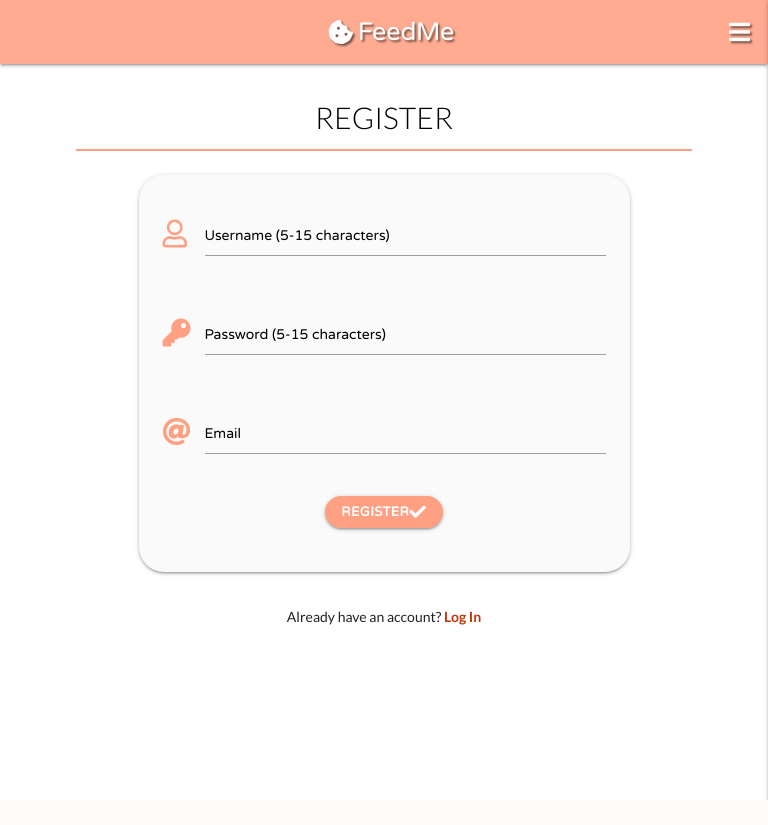
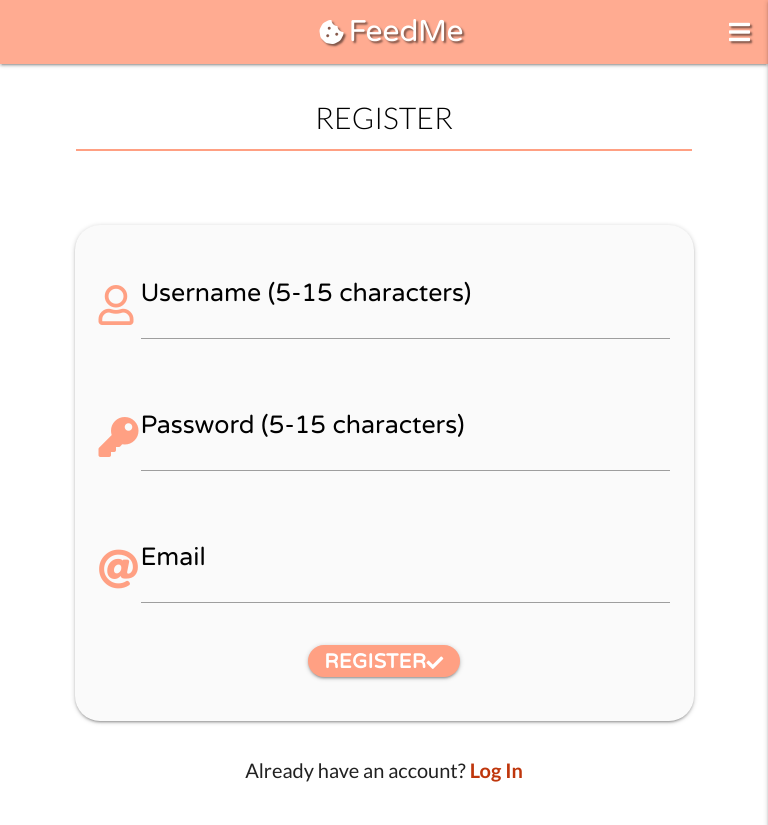
Before and after one commit to Code-Institute-Submissions/FeedMe, a Flask app: page /register in a window 768 px wide. Before the commit the page ends 800 px from the top, so only its background shows below. Run offline with Flask 2, Linux system fonts and the light colour scheme; some libraries are stand-ins or nearby versions; some web fonts are replaced.

Commit message:
added media queries for medium size devices

```diff
--- a/static/css/style.css
+++ b/static/css/style.css
@@ -565,3 +565,111 @@ a.btn-large.add-recipe:hover{
         font-size: 15px;
     }
 }
+
+/* --------- Medium Screens --- */
+@media (min-width: 720px) and (max-width: 1024px){
+    .btn-lg{
+        font-size: 20px;
+        width: 180px;
+    }
+
+    a.brand-logo{
+        font-size: 30px;
+    }
+
+    .caption h1{
+        font-size: 60px;
+    }
+
+    a.brand-logo.center-align.deep-orange-text.text-lighten-2{
+        font-size: 40px;
+    }
+
+    h4{
+        margin-top: 50px;
+        margin-bottom: 30px;
+    }
+
+    .sidenav li a{
+        font-size: 30px;
+        margin-bottom: 10px;
+    }
+
+    form.col.s12.m10.l8.offset-m1.offset-l2{
+        margin-top: 50px;
+    }
+
+    label.active,
+    label.label{
+        font-size: 25px;
+    }
+
+    .input-field #username,
+    .input-field #password,
+    .input-field #email{
+        height: 60px;
+        margin-top: 15px;
+    }
+
+    i.fas.fa-user.prefix,
+    i.fas.fa-key.prefix,
+    i.far.fa-user.prefix,
+    i.fas.fa-at.prefix{
+        font-size: 40px;
+        margin-top: 15px;
+    }
+
+    button.btn-small{
+        font-size: 20px;
+        line-height: 35px;
+    }
+
+    p.center.align.no-account,
+    p.center.align{
+        font-size: 20px;
+    }
+
+    i.fas.fa-book-open{
+        font-size: 2.5rem;
+        padding-right: 10px;
+    }
+
+    label.search-bar{
+        font-size: 20px;
+    }
+
+    div.col.s12.m12.l12.total-results{
+        font-size: 25px;
+    }
+
+    .card .card-content .card-title{
+        font-size: 30px;
+    }
+
+    h5.recipe-description{
+        font-size: 25px;
+    }
+
+    .btn-recipe{
+        width: 120px;
+        font-size: 18px;
+    }
+
+    div.recipe-details{
+        margin-top: 50px;
+        font-size: 20px;
+    }
+
+    div.col.s12.m12{
+        font-size: 20px;
+    }
+
+    div.row.card-panel{
+        max-width: 90%;
+    }
+
+    a.btn-large.add-recipe{
+        font-size: 20px;
+        margin: 20px;
+    }
+}
--- a/templates/add_tool.html
+++ b/templates/add_tool.html
@@ -31,7 +31,7 @@
             <!-- Tool Details -->
             <div class="row">
                 <div class="input-field col s12">
-                    <i class="fas fa-align-left prefix deep-orange-text text-lighten-3"></i>
+                    <i class="fas fa-search-plus prefix deep-orange-text text-lighten-3"></i>
                     <textarea id="tool_details" name="tool_details" minlength="5"
                         maxlength="500" class="materialize-textarea validate" required></textarea>
                     <label for="tool_details">Details</label>
@@ -41,7 +41,7 @@
             <!-- Tool Image -->
             <div class="row">
                 <div class="input-field col s12">
-                    <i class="fas fa-align-left prefix deep-orange-text text-lighten-3"></i>
+                    <i class="fas fa-image prefix deep-orange-text text-lighten-3"></i>
                     <textarea id="tool_image" name="tool_image" class="materialize-textarea" minlength="5"
                         maxlength="500" required></textarea>
                     <label for="tool_image">Image URL</label>
--- a/templates/categories.html
+++ b/templates/categories.html
@@ -15,10 +15,12 @@
         </div>
     </div>
     <!-- End Add Categories Button -->
+
+    <!-- Categories-->
         {% if categories|length > 0 %}
         <div class="row center-align">
             {% for category in categories %}
-                <div class="col s12 m4 l3">
+                <div class="col s12 m12 l3">
             <div class="card">
                 <div class="card-image">
                     <img src="{{category.category_image}}" alt="{{category.category_name}}">
--- a/templates/edit_recipe.html
+++ b/templates/edit_recipe.html
@@ -21,7 +21,7 @@
                             {% endif %}
                         {% endfor %}
                     </select>
-                    <label for="category_name">Recipe Category</label>
+                    <label for="category_name" class="label">Recipe Category</label>
                 </div>
             </div>
             <!-- Recipe Name -->
@@ -80,7 +80,7 @@
                     <i class="far fa-clock prefix deep-orange-text text-lighten-3"></i>
                     <input type="time" id="time" name="time" value="{{ recipe.time }}"
                         class="form-control validate" required>
-                    <label for="time">Preparation Time (HH:MM)</label>
+                    <label for="time">Time</label>
                 </div>
                 <!-- Dificulty -->
                 <div class="input-field col s6">
@@ -95,7 +95,7 @@
                             {% endif %}
                         {% endfor %}
                     </select>
-                    <label for="difficulty"></label>
+                    <label for="difficulty" class="label">Difficulty</label>
                 </div>
             </div>
             <!-- Submit Recipe Button -->
--- a/templates/login.html
+++ b/templates/login.html
@@ -7,7 +7,7 @@
     </h3>
 
     <div class="row">
-        <form class="col s12 m8 offset-m2" method="POST" action="{{ url_for('login') }}">
+        <form class="col s12 m10 l8 offset-m1 offset-l2" method="POST" action="{{ url_for('login') }}">
             <div class="card-panel grey lighten-5">
                 <!-- Username -->
                 <div class="row">
--- a/templates/recipe.html
+++ b/templates/recipe.html
@@ -7,11 +7,11 @@
 </h3>
 
 <div class="row container recipe">
-    <div class="col s12 m8 l6">
+    <div class="col s12 m12 l6">
         <img class="responsive-img image-shadow image" src="{{ recipe.recipe_image }}" alt="{{ recipe.recipe_name }}">
     </div>
     <div class="row container">
-        <div class="col s10 m3 l4 recipe-details">
+        <div class="col s10 m12 l4 recipe-details">
             <div>
                 <b>Category:</b> {{ recipe.category_name }}
             </div>
--- a/templates/recipes.html
+++ b/templates/recipes.html
@@ -10,13 +10,13 @@
     <div class="row form-search">
         <form action="{{ url_for('search') }}" method="post" class="col s12 m8 offset-m2">
             <div class="row valign-wrapper center-align" >
-                <div class="input-field col s12 m7 l10" >
+                <div class="input-field col s12 m8 l10" >
                     <i class="fas fa-book-open prefix deep-orange-text text-lighten-3"></i>
                     <input type="text" name="query" id="query" minlength="3" class="validate" required>
-                    <label for="query">Search Recipes</label>
+                    <label for="query" class="search-bar">Search Recipes</label>
                 </div>
                 <!-- Buttons -->
-                <div class="col s8 m6 l6" >
+                <div class="col s8 m10 l6" >
                     <button type="submit" class="btn btn-recipe search">Search</button>
                     <a  href="{{ url_for('get_recipes') }}" class="btn btn-recipe reset">Reset</a>
                 </div>
--- a/templates/register.html
+++ b/templates/register.html
@@ -7,7 +7,7 @@
     </h3>
 
     <div class="row">
-        <form class="col s12 m8 offset-m2" method="POST" action="{{ url_for('register') }}">
+        <form class="col s12 m10 l8 offset-m1 offset-l2" method="POST" action="{{ url_for('register') }}">
             <div class="card-panel grey lighten-5">
                 <!-- Username -->
                 <div class="row">
@@ -15,7 +15,7 @@
                         <i class="far fa-user prefix" style="color: #ffa083;"></i>
                         <input id="username" name="username" type="text" minlength="5"
                             maxlength="15" pattern="^[a-ZA-z0-9]{5,15}$" class="validate" required>
-                        <label for="username">Username (5-15 characters)</label>
+                        <label for="username" class="label">Username (5-15 characters)</label>
                     </div>
                 </div>
                 <!-- Password -->
@@ -24,7 +24,7 @@
                         <i class="fas fa-key prefix" style="color: #ffa083;"></i>
                         <input id="password" name="password" type="password" minlength="5"
                             maxlength="15" pattern="^[a-ZA-z0-9]{5,15}$" class="validate" required>
-                        <label for="password">Password (5-15 characters)</label>
+                        <label for="password" class="label">Password (5-15 characters)</label>
                     </div>
                 </div>
                 <!-- Email -->
@@ -34,7 +34,7 @@
                         <input id="email" name="email" type="email"
                             pattern="[a-z0-9._%+-]+@[a-z0-9.-]+\.[a-z]{2,}$"
                                 class="validate" required>
-                        <label for="email">Email</label>
+                        <label for="email" class="label">Email</label>
                     </div>
                 </div>
                 <!-- Register Button -->
--- a/templates/tool.html
+++ b/templates/tool.html
@@ -10,8 +10,8 @@
     <div class="col s12 m12 l6">
         <img src="{{ tool.tool_image }}" alt="{{ tool.tool_name }}" class="image-shadow tool-image">
     </div>
-    <div class="row container">
-        <div class="col s12 m10 l6">
+    <div class="row">
+        <div class="col s12 m12 l6">
             <div>
                 <b>Name: </b> {{ tool.tool_name }}
             </div>
```
Also changed, not shown: templates/profile.html (+7 -5 lines), templates/tools.html (+4 -4 lines).
